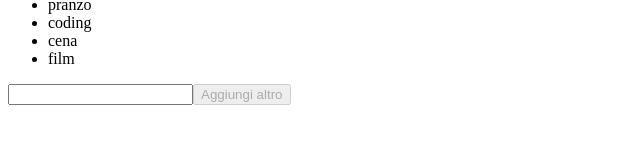
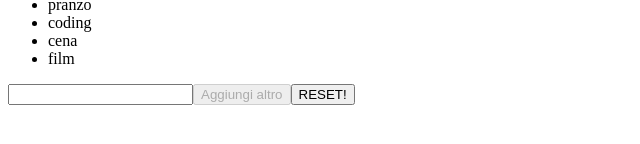
Before and after one commit to JennyPersichini/react-exercises, a React (Create React App) app in the folder react-exercises/: page / in a window 1280 px wide. Shown: the part 430-574 px from the top of the page, without its empty margins (0-640 px from the left). Built offline with nearby package versions, Linux system fonts and the light colour scheme.

Commit message:
Complete lists 05

```diff
--- a/react-exercises/src/ToDoList.js
+++ b/react-exercises/src/ToDoList.js
@@ -21,9 +21,14 @@ export default class TodoList extends React.Component {
         })
     }
 
+    resetAll = (event) => {
+        this.setState({
+            items: ['']
+        })
+    }
+
 render() {
     return(
-        <>
         <div>
             <h1>Cose da fare:</h1>
             <ul>
@@ -31,9 +36,8 @@ render() {
             </ul>
             <input type='text' onChange={this.addItem} value={this.state.newItem} />
             <button onClick={this.addEvent} disabled={!this.state.newItems}>Aggiungi altro</button>
+            <button onClick={this.resetAll}>RESET!</button>
         </div>
-
-        </>
     )
 }
 }
```
Also changed, not shown: react-exercises/src/App.js (line endings or trailing spaces).
